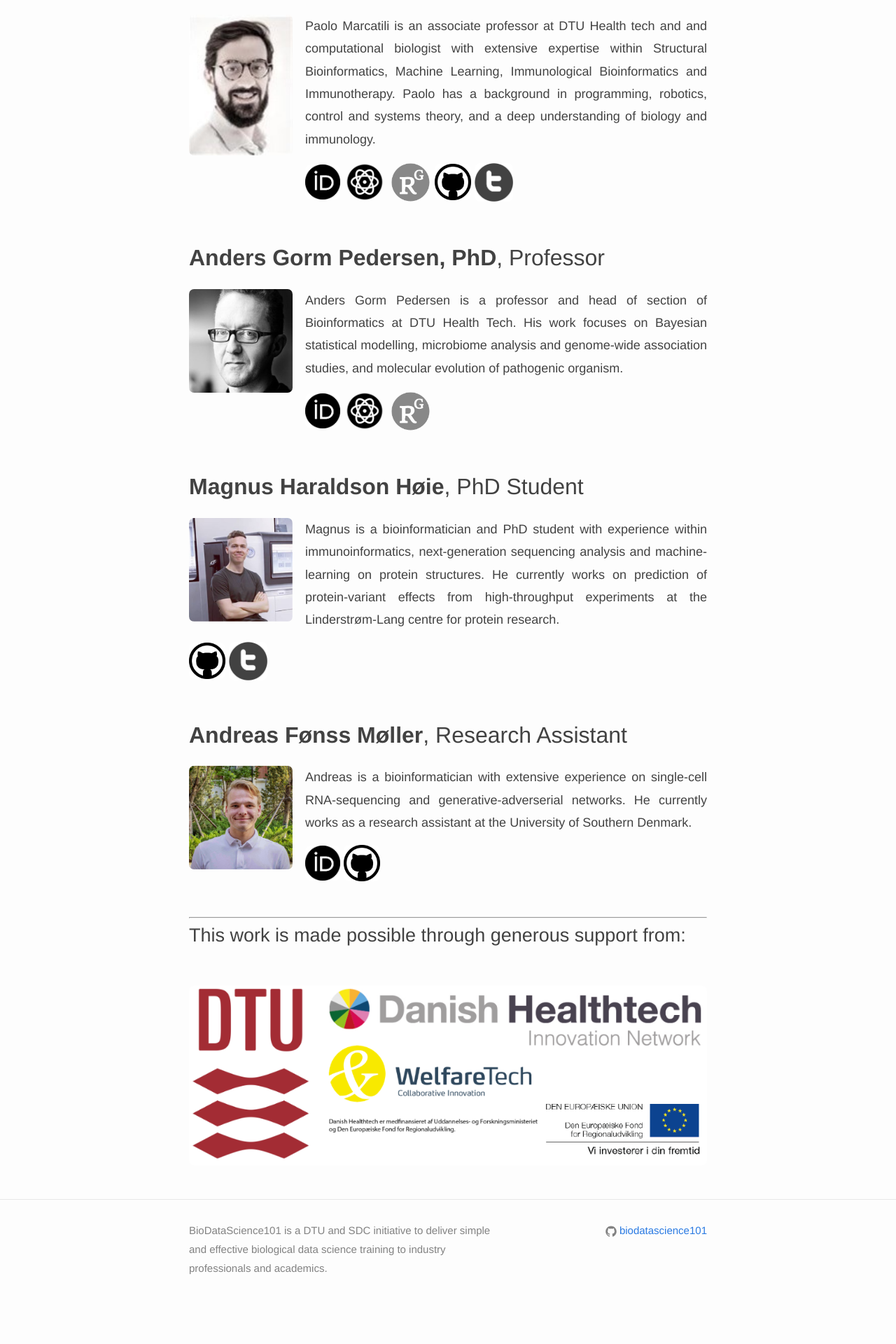
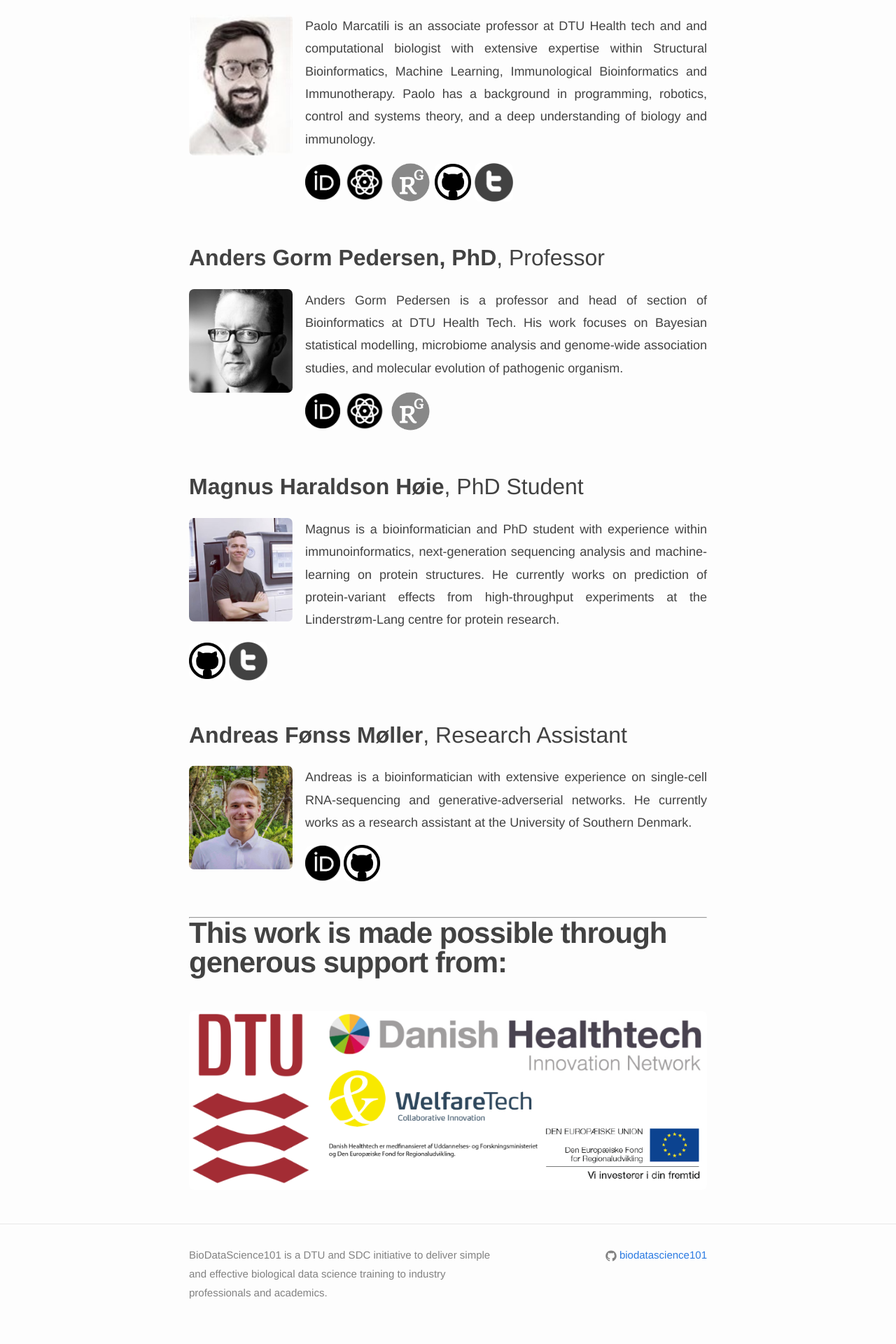
Before and after one commit to biodatascience101/BioDataScience101.github.io, a Jekyll site: the page built from _pages/about/index.md, in a window 1280 px wide. Shown: the part 824-2744 px from the top of the page at 70% size. Built offline with Jekyll 4.4.1, drawn with Linux system fonts in a browser that asks for light colours; nearby versions of some CDN libraries; before the commit the page ends 2709 px from its top, so only the background shows below that.

Commit message:
Update index.md

```diff
--- a/_pages/about/index.md
+++ b/_pages/about/index.md
@@ -44,8 +44,7 @@
 
     </ul>
   <hr>
-
- <h1>This work is made possible through generous support from: </h1>
+ <h1 class="post-title">This work is made possible through generous support from: </h1>
     <br>
     <div>
      <img class="float-left" width="100%" src="{{ 'Funding_logos.png' | prepend: site.images_dir | prepend: site.baseurl }}" />
```
